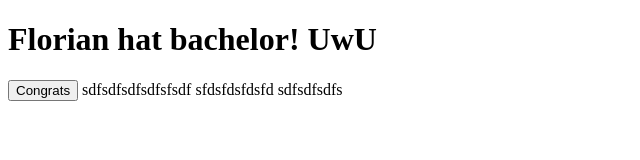
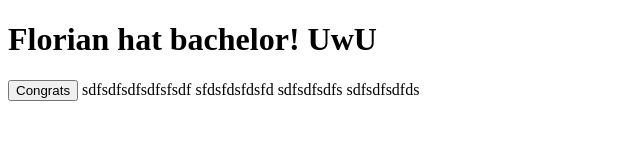
Before and after one commit to diezfx/diezfx.github.io, a plain HTML site: page index.html in a window 1280 px wide. Shown: the whole page, without its empty margins (0-640 px from the left). Drawn offline with Linux system fonts and the light colour scheme.

Commit message:
Update index.html

```diff
--- a/index.html
+++ b/index.html
@@ -16,3 +16,4 @@
 <script>document.getElementById("congrats-button").addEventListener("click",()=> alert("voll korall!!"));</script>
 sfdsfdsfdsfd
 sdfsdfsdfs
+sdfsdfsdfds
```
